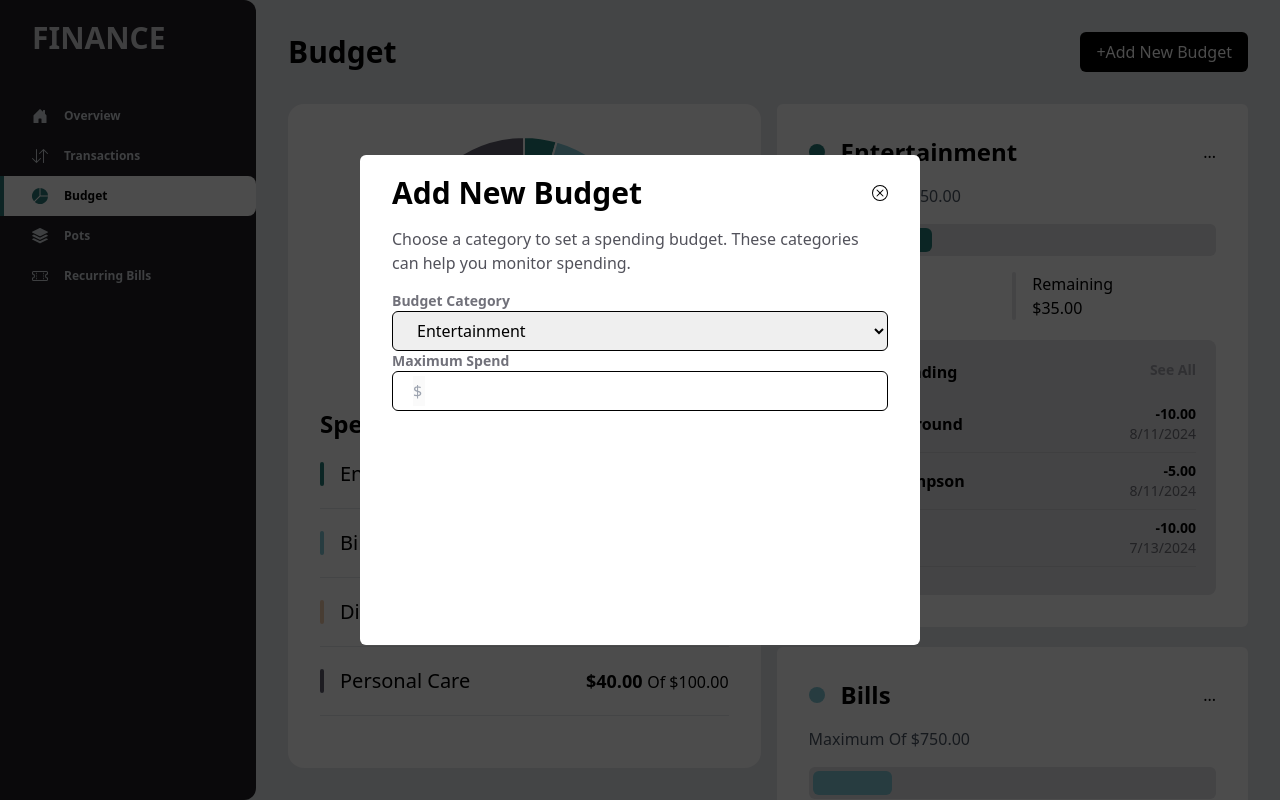
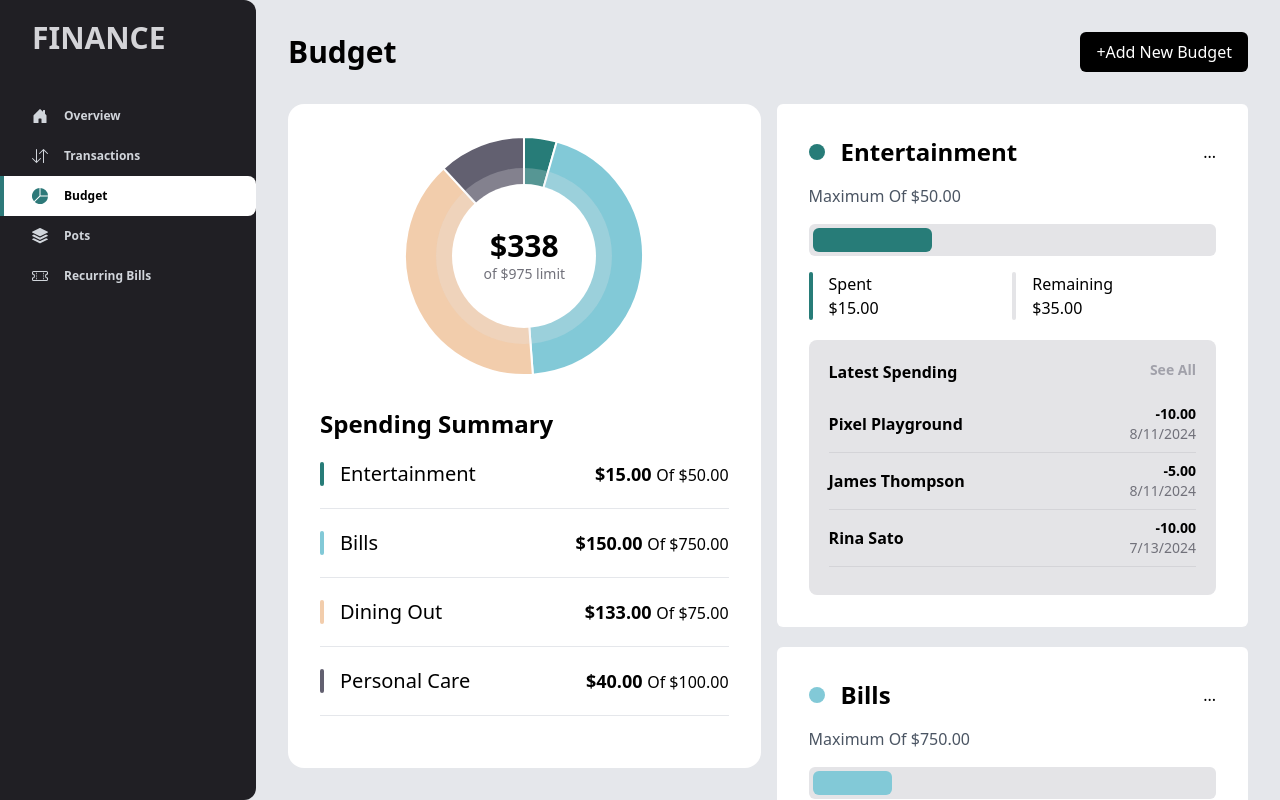
Before and after one commit to Samn1ce/Dashboard-react, a React (Vite) app in the folder finance/: page /budget in a window 1280 px wide. Shown: the top 800 px of the page. Built offline with nearby package versions, Linux system fonts and the light colour scheme.

Commit message:
Dropdown Bug

```diff
--- a/finance/src/App.jsx
+++ b/finance/src/App.jsx
@@ -1,48 +1,21 @@
+import { useState } from "react";
 import { Outlet, NavLink } from "react-router-dom";
 import IconOverview from "./components/icon/IconOverview";
 import IconTransaction from "./components/icon/IconTransaction";
 import IconBudget from "./components/icon/IconBudget";
 import IconPots from "./components/icon/IconPots";
 import IconRb from "./components/icon/IconRb";
-import IconCancel from "./components/icon/IconCancel";
+import NewBudget from "./components/NewBudget";
 
 function App() {
+  const [addNewBudget, setAddNewBudget] = useState(false);
+
   return (
     <div className="w-full flex bg-gray-200">
-      <div className="absolute top-0 z-20 bg-black/70 w-full h-screen flex justify-center items-center">
-        <div className="bg-white w-[560px] h-[490px] rounded-md py-5 px-8 flex flex-col gap-4">
-          <div className="flex justify-between items-center">
-            <p className="text-3xl font-bold">Add New Budget</p>
-            <IconCancel />
-          </div>
-          <p className="text-zinc-600">
-            Choose a category to set a spending budget. These categories can
-            help you monitor spending.
-          </p>
-          <div className="w-full">
-            <div className="w-full">
-              <p className="font-semibold text-zinc-500 text-sm">
-                Budget Category
-              </p>
-              <select className="w-full border border-black h-10 rounded-md py-1 px-5">
-                <option className="text-xl">Entertainment</option>
-              </select>
-            </div>
-            <div className="w-full">
-              <p className="font-semibold text-zinc-500 text-sm">
-                Maximum Spend
-              </p>
-              <div className="w-full border border-black h-10 rounded-md py-1 px-5 flex">
-                <input type="text" disabled placeholder="$" className="w-3" />
-                <input
-                  type="number"
-                  className="text-xl flex-grow outline-none"
-                />
-              </div>
-            </div>
-          </div>
-        </div>
-      </div>
+      <NewBudget
+        addNewBudget={addNewBudget}
+        setAddNewBudget={setAddNewBudget}
+      />
       {/* side nav */}
       <div className="w-1/5 h-screen sticky top-0 z-10 bg-tintDark rounded-r-xl py-5">
         {/* title */}
@@ -99,7 +72,7 @@ function App() {
       </div>
       {/* content */}
       <div className="w-3/4 mx-auto">
-        <Outlet />
+        <Outlet context={{ addNewBudget, setAddNewBudget }} />
       </div>
     </div>
   );
--- /dev/null
+++ b/finance/src/components/NewBudget.jsx
@@ -0,0 +1,69 @@
+import IconCancel from "./icon/IconCancel";
+import Data from "../assets/data.json";
+
+// eslint-disable-next-line react/prop-types
+function NewBudget({ addNewBudget, setAddNewBudget }) {
+  return (
+    <div
+      className={`absolute top-0 z-20 bg-black/70 w-full h-screen justify-center items-center ${
+        addNewBudget ? "flex" : "hidden"
+      }`}
+    >
+      <div className="bg-white w-[560px] rounded-md py-5 px-8 flex flex-col gap-4">
+        <div className="flex justify-between items-center">
+          <p className="text-3xl font-bold">Add New Budget</p>
+          <IconCancel onClick={() => setAddNewBudget(false)} />
+        </div>
+        <p className="text-zinc-600">
+          Choose a category to set a spending budget. These categories can help
+          you monitor spending.
+        </p>
+        <div className="w-full flex flex-col gap-4">
+          <div className="w-full">
+            <p className="font-semibold text-zinc-500 text-sm">
+              Budget Category
+            </p>
+            <select className="w-full border border-black h-10 rounded-md py-1 px-5">
+              {Data.budgets.map((b, index) => (
+                <option key={index} className="text-xl">
+                  {b.category}
+                </option>
+              ))}
+            </select>
+          </div>
+          <div className="w-full">
+            <p className="font-semibold text-zinc-500 text-sm">Maximum Spend</p>
+            <div className="w-full border border-black h-10 rounded-md py-1 px-5 flex">
+              <input type="text" disabled placeholder="$" className="w-3" />
+              <input type="number" className="text-xl flex-grow outline-none" />
+            </div>
+          </div>
+          <div className="w-full">
+            <p className="font-semibold text-zinc-500 text-sm">
+              Budget Category
+            </p>
+            <select className="w-full border border-black h-10 rounded-md py-1 px-5">
+              {Data.budgets.map((b, index) => (
+                <option key={index} className="text-xl flex">
+                  <div
+                    className="h-5 w-5 rounded-full bg-black"
+                    style={{ backgroundColor: b.theme }}
+                  ></div>
+                  <p>{b.theme}</p>
+                </option>
+              ))}
+            </select>
+          </div>
+          <button
+            onClick={() => setAddNewBudget(false)}
+            className="bg-zinc-900 w-full p-3 rounded-md font-semibold text-zinc-200"
+          >
+            Add Budget
+          </button>
+        </div>
+      </div>
+    </div>
+  );
+}
+
+export default NewBudget;
--- a/finance/src/components/icon/IconCancel.jsx
+++ b/finance/src/components/icon/IconCancel.jsx
@@ -1,12 +1,14 @@
-function IconCancel() {
+// eslint-disable-next-line react/prop-types
+function IconCancel({ onClick }) {
   return (
     <svg
       xmlns="http://www.w3.org/2000/svg"
       width="16"
       height="16"
       fill="currentColor"
-      className="bi bi-x-circle"
+      className="bi bi-x-circle cursor-pointer"
       viewBox="0 0 16 16"
+      onClick={onClick}
     >
       <path d="M8 15A7 7 0 1 1 8 1a7 7 0 0 1 0 14m0 1A8 8 0 1 0 8 0a8 8 0 0 0 0 16" />
       <path d="M4.646 4.646a.5.5 0 0 1 .708 0L8 7.293l2.646-2.647a.5.5 0 0 1 .708.708L8.707 8l2.647 2.646a.5.5 0 0 1-.708.708L8 8.707l-2.646 2.647a.5.5 0 0 1-.708-.708L7.293 8 4.646 5.354a.5.5 0 0 1 0-.708" />
--- a/finance/src/views/Budget.jsx
+++ b/finance/src/views/Budget.jsx
@@ -1,10 +1,23 @@
+import { useState } from "react";
+import { useOutletContext } from "react-router-dom";
 import { Chart as ChartJS, ArcElement, Tooltip, Legend } from "chart.js";
 import { Doughnut } from "react-chartjs-2";
 import Data from "../assets/data.json";
 
 ChartJS.register(ArcElement, Tooltip, Legend);
 function Budget() {
+  const { setAddNewBudget } = useOutletContext();
+  const [dropDown, setDropDown] = useState(false);
+
+  const toggleDropdown = (index) => {
+    (prev) => ({
+      ...prev,
+      [index]: !prev[index],
+    });
+  };
+
   // Map JSON data to the chart format
+  setDropDown;
   const doughnutData = {
     labels: Data.budgets.map((b) => b.category), // Categories as labels
     datasets: [
@@ -45,7 +58,10 @@ function Budget() {
     <div className="w-full">
       <div className="w-full flex justify-between items-center my-8">
         <p className="text-3xl font-bold">Budget</p>
-        <button className="py-2 px-4 rounded-md bg-black text-white">
+        <button
+          onClick={() => setAddNewBudget(true)}
+          className="py-2 px-4 rounded-md bg-black text-white"
+        >
           +Add New Budget
         </button>
       </div>
@@ -68,8 +84,8 @@ function Budget() {
             <p className="text-black text-2xl font-bold mb-5">
               Spending Summary
             </p>
-            {Data.budgets.map((b) => (
-              <>
+            {Data.budgets.map((b, index) => (
+              <div key={index}>
                 <div className="w-full flex justify-between items-center">
                   <div className="flex gap-4 justify-center items-center">
                     <p
@@ -87,7 +103,7 @@ function Budget() {
                   </div>
                 </div>
                 <hr className="my-5" />
-              </>
+              </div>
             ))}
           </div>
         </div>
@@ -95,7 +111,7 @@ function Budget() {
           {Data.budgets.map((b, index) => (
             <div key={index} className="bg-white w-full rounded-md p-8 mb-5">
               <div className="flex flex-col gap-4 mb-4">
-                <div className="flex justify-between items-center w-full">
+                <div className="flex justify-between items-center w-full relative">
                   <div className="flex justify-center items-center gap-4">
                     <div
                       className="w-4 h-4 rounded-full bg-green-900"
@@ -103,7 +119,23 @@ function Budget() {
                     ></div>
                     <p className="text-2xl font-bold">{b.category}</p>
                   </div>
-                  <p>...</p>
+                  <p
+                    onClick={() => toggleDropdown(index)}
+                    className="cursor-pointer"
+                  >
+                    ...
+                  </p>
+                  <div
+                    className={`absolute top-0 right-0 w-36 flex-col justify-center items-center bg-zinc-700/10 p-2 rounded-lg backdrop-blur-sm font-semibold transition-all duration-300 ${
+                      dropDown[index]
+                        ? "flex h-20 opacity-100"
+                        : "flex h-0 opacity-0"
+                    }`}
+                  >
+                    <p className="cursor-pointer">Edit Budget</p>
+                    <hr className="w-full border0.5 border-zinc-300 my-2" />
+                    <p className="text-red-500 cursor-pointer">Delete Budget</p>
+                  </div>
                 </div>
                 <p className="text-gray-600">
                   Maximum Of ${b.maximum.toFixed(2)}
```
